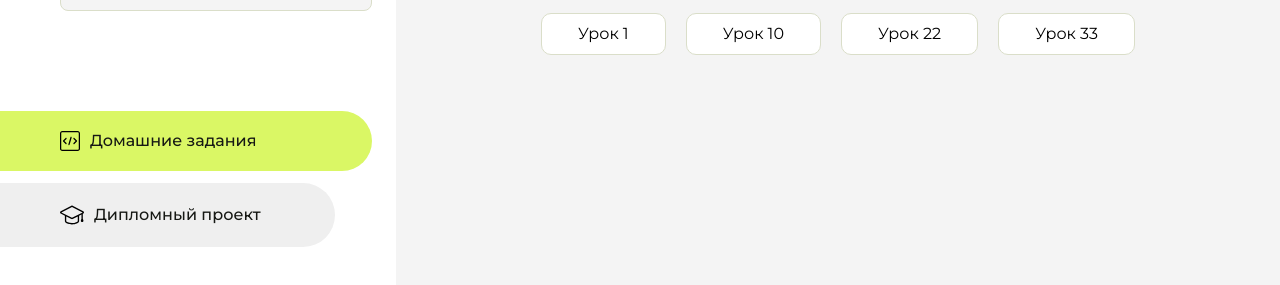
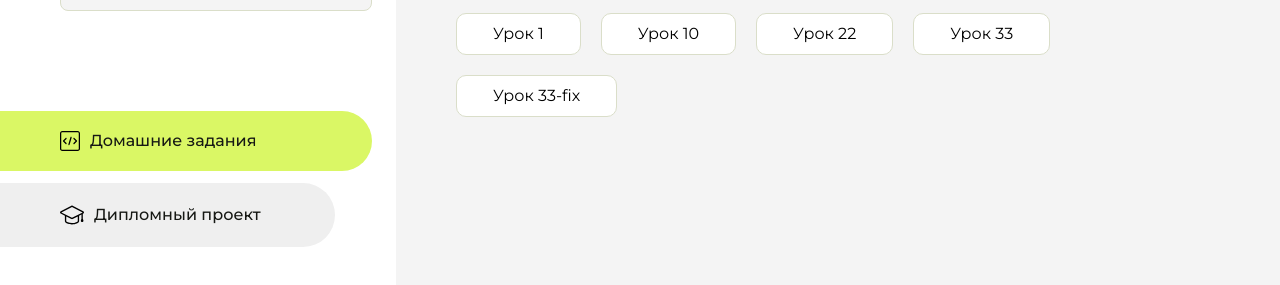
Before and after one commit to Tinbro-cpu/homvork, a plain HTML site: page index.html in a window 1280 px wide. Shown: the part 225-510 px from the top of the page. Drawn offline with Linux system fonts and the light colour scheme.

Commit message:
Update index.html

```diff
--- a/index.html
+++ b/index.html
@@ -104,6 +104,9 @@
                      <li class="content__list-item">
                         <a href="homework assignment-33/index.html">Урок 33</a>
                     </li>
+                     <li class="content__list-item">
+                        <a href="homework assignment-33-fix/index.html">Урок 33-fix</a>
+                    </li>
                 </ul>
             </div>
             <div class="content__block hidden" id="diplomBlock">
```
